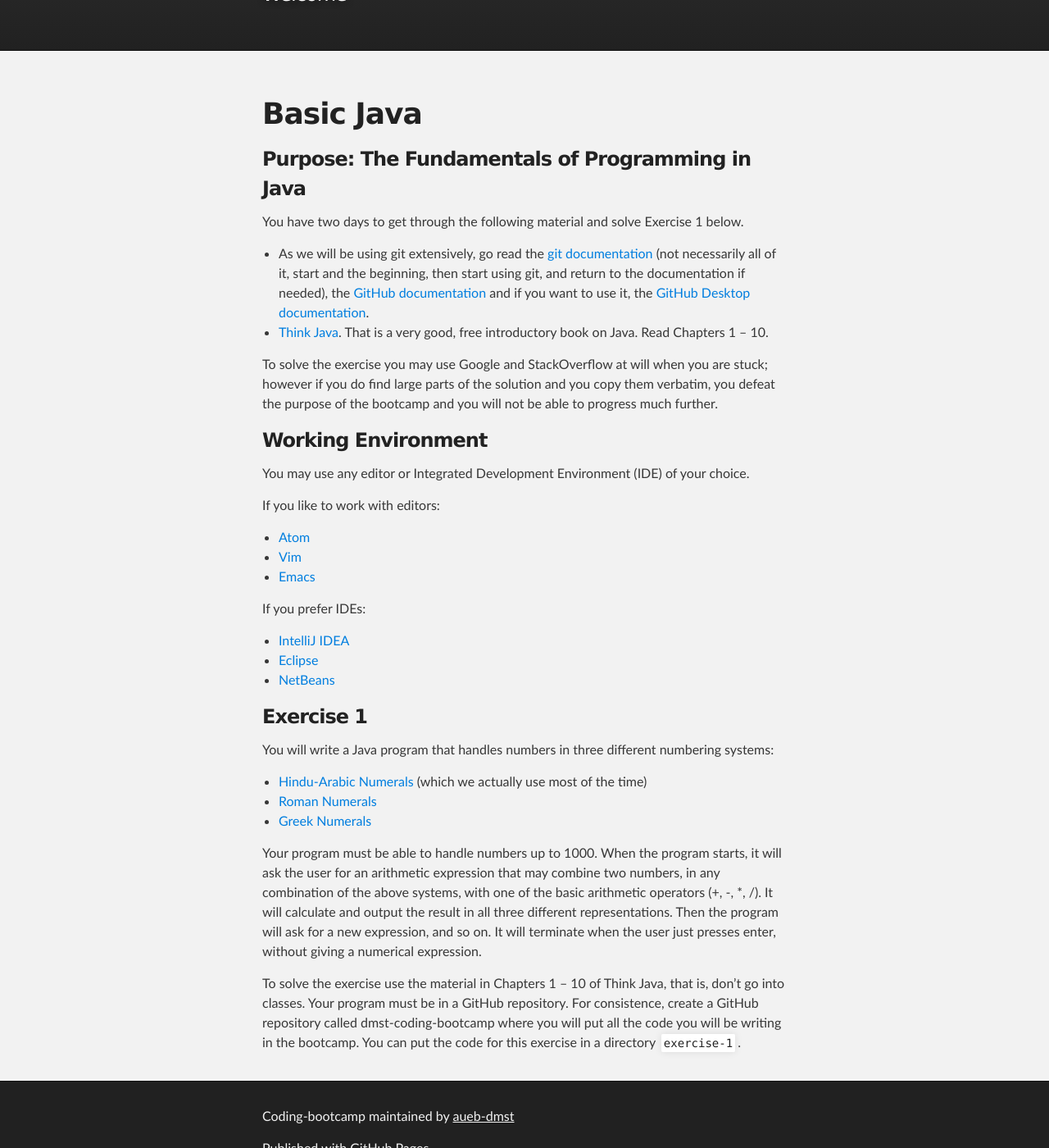
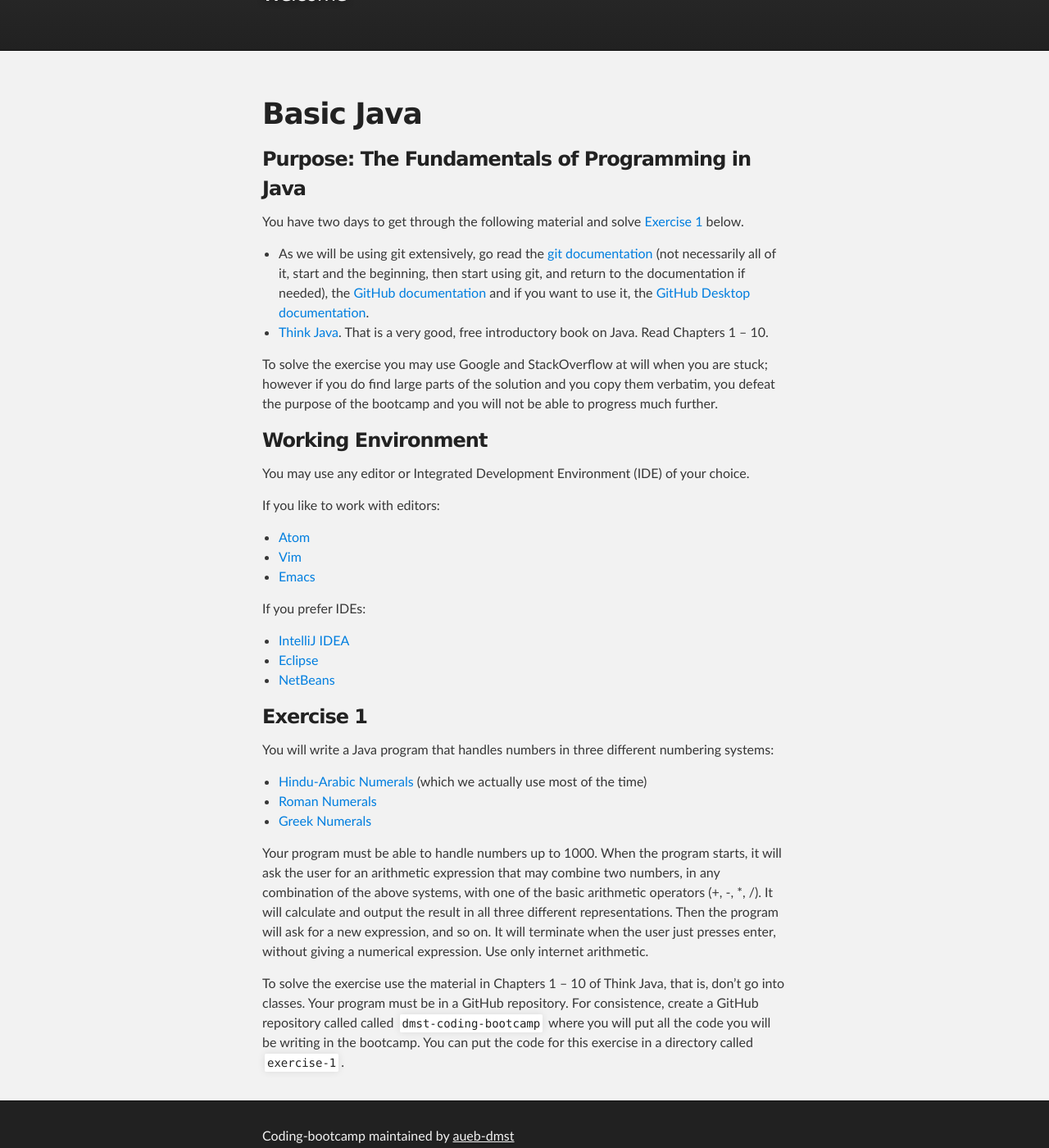
Before and after one commit to aueb-dmst/coding-bootcamp, a Jekyll site: the page built from basic_java.md, in a window 1280 px wide and 1400 px high, scrolled down 211 px. Shown: the whole window at 82% size. Built offline with Jekyll 4.4.1, drawn with Linux system fonts in a browser that asks for light colours.

Commit message:
create anchor link

```diff
--- a/basic_java.md
+++ b/basic_java.md
@@ -7,7 +7,7 @@ layout: default
 ### Purpose: The Fundamentals of Programming in Java
 
 You have two days to get through the following material and solve
-Exercise 1 below.
+[Exercise 1](#exercise-1) below.
 
 * As we will be using git extensively, go read the
   [git documentation](https://git-scm.com/documentation) (not
@@ -42,7 +42,7 @@ If you prefer IDEs:
 * [Eclipse](https://eclipse.org/)
 * [NetBeans](https://netbeans.org/)
 
-### Exercise 1
+### Exercise 1<a id="exercise-1"></a>
 
 You will write a Java program that handles numbers in three different
 numbering systems:
@@ -59,11 +59,11 @@ one of the basic arithmetic operators (+, -, *, /). It will calculate
 and output the result in all three different representations. Then the
 program will ask for a new expression, and so on. It will terminate
 when the user just presses enter, without giving a numerical
-expression.
+expression. Use only internet arithmetic.
 
 To solve the exercise use the material in Chapters 1 &ndash; 10 of
 Think Java, that is, don't go into classes. Your program must be in a
 GitHub repository. For consistence, create a GitHub repository called
-dmst-coding-bootcamp where you will put all the code you will be
-writing in the bootcamp. You can put the code for this exercise in a
-directory `exercise-1`.
+called `dmst-coding-bootcamp` where you will put all the code you will
+be writing in the bootcamp. You can put the code for this exercise in
+a directory called `exercise-1`.
```
